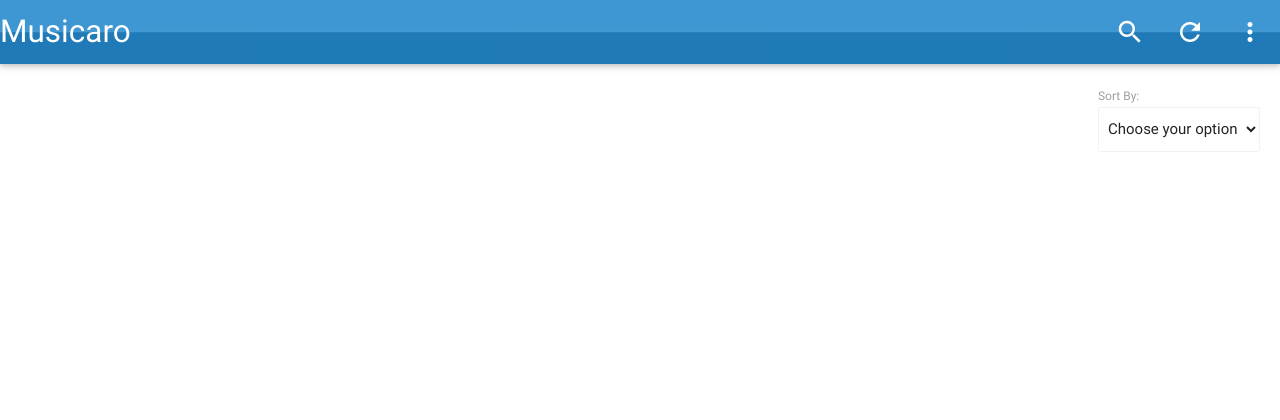
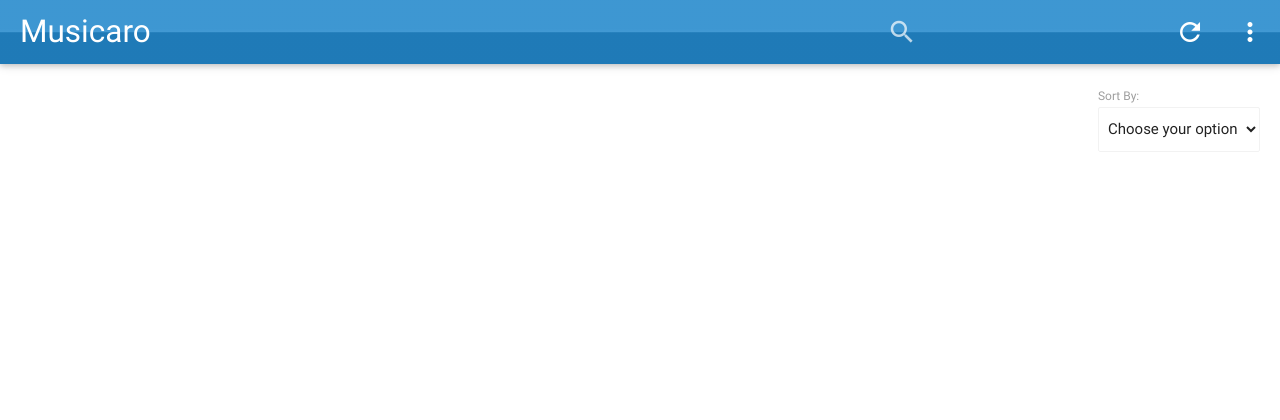
Before and after one commit to kings0c/musicaro, a PHP site: page /Users/ in a window 1280 px wide. Shown: the top 420 px of the page. Run offline with PHP 8.4, Linux system fonts and the light colour scheme; data that the repository does not hold is empty; some libraries are stand-ins or nearby versions.

Commit message:
Removed click to enable search bar
Appears by default now

```diff
--- a/css/style.css
+++ b/css/style.css
@@ -12,6 +12,10 @@ nav,
 nav #search {
     height: 64px;
     margin-bottom: 0;
+}
+
+nav .brand-logo {
+    margin-left: 20px;
 }
 
 .music-container {
--- a/index.php
+++ b/index.php
@@ -20,11 +20,19 @@ include('php/db_connect.php');
             <div class="nav-wrapper">
                 <a href="#!" class="brand-logo">Musicaro</a>
                 <ul class="right hide-on-small-and-down">
-                    <li><a id="search-library" href="#" class="tooltipped" data-position="bottom"
-                           data-delay="50" data-tooltip="Search Library"><i class="material-icons">search</i></a></li>
+                    <li>
+                        <form>
+                            <div class="input-field">
+                                <input id="search" type="search" required class="tooltipped" data-position="bottom"
+                                       data-delay="50" data-tooltip="Search Library">
+                                <label for="search"><i class="material-icons">search</i></label>
+                            </div>
+                        </form>
+                    </li>
                     <li><a id="update-library" class="tooltipped" data-position="bottom"
                            data-delay="50" data-tooltip="Update Library" href="#"><i class="material-icons">refresh</i></a></li>
-                    <li><a href="mobile.html"><i class="material-icons">more_vert</i></a></li>
+                    <li><a class="tooltipped" data-position="bottom"
+                           data-delay="50" data-tooltip="More" href="#"><i class="material-icons">more_vert</i></a></li>
                 </ul>
             </div>
 
--- a/js/main.js
+++ b/js/main.js
@@ -107,11 +107,6 @@ $(document).ready(function() {
         });
     });
 
-    //Enable nav search button
-    $("nav #search-library").click(function() {
-        $(this).empty();
-        $(this).parent().append('<form><div class="input-field"><input id="search" type="search" required><label for="search"><i class="material-icons">search</i></label></div></form>');
-
     //Enable nav search bar function
     $("nav form input").keyup(function() {
         var searchString = $(this).val().toLowerCase();
@@ -131,4 +126,3 @@ $(document).ready(function() {
 
     });
 });
-});
```
Lines whose indentation alone changed are shown as unchanged.
